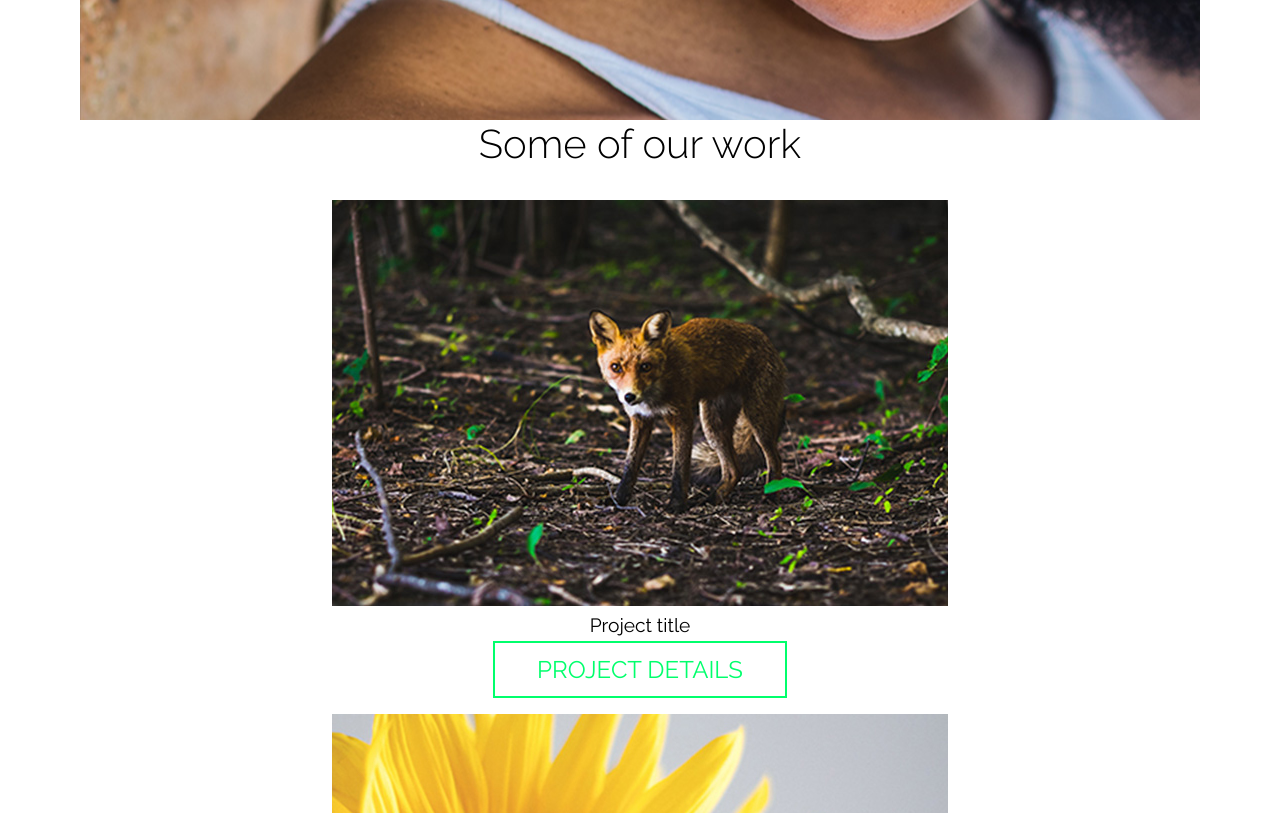
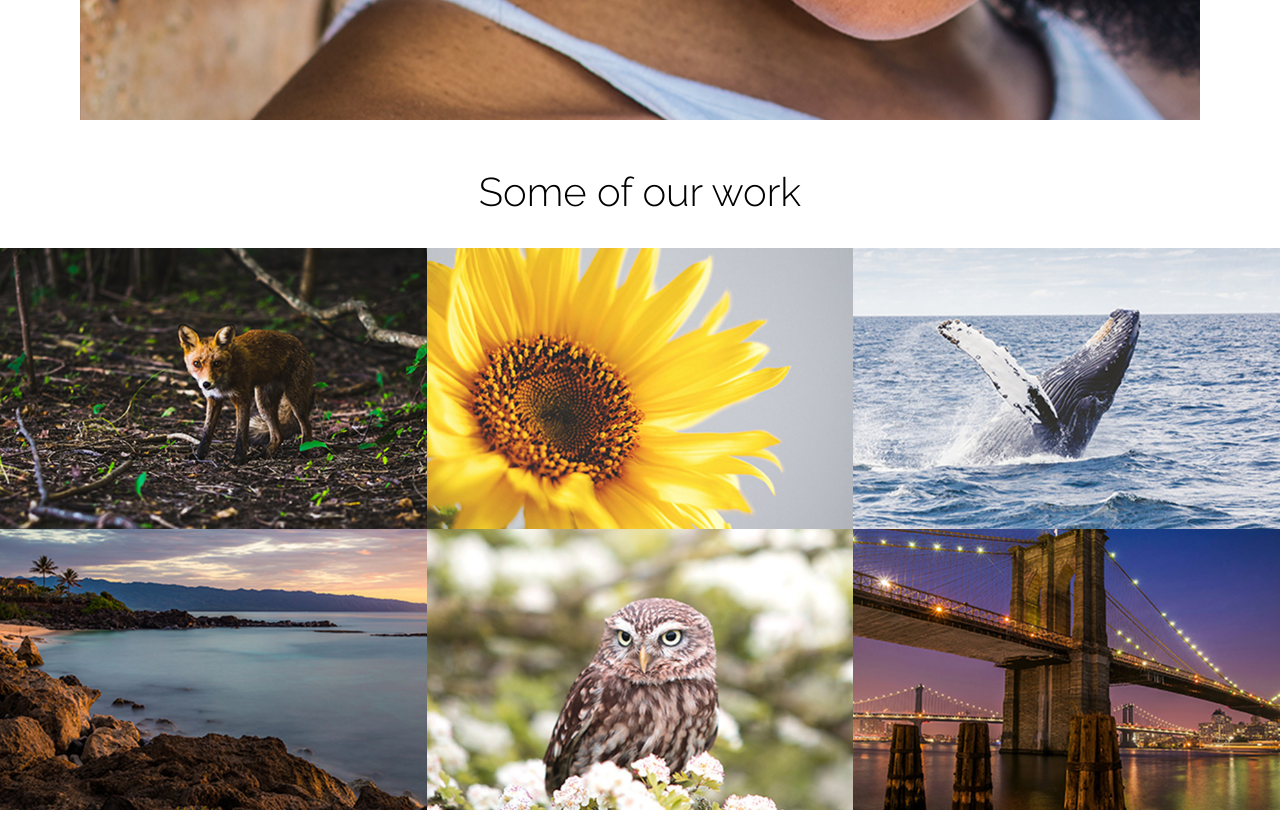
Before and after one commit to dominikmanowski/tutorials, a plain HTML site: page How to Create a Responsive Website from Scratch (YT)/index.html in a window 1280 px wide. Shown: the part 1360-2173 px from the top of the page. Drawn offline with Linux system fonts and the light colour scheme.

Commit message:
HtCaRWfS - portfolio section styled

```diff
--- a/How to Create a Responsive Website from Scratch (YT)/css/styles.sass
+++ b/How to Create a Responsive Website from Scratch (YT)/css/styles.sass
@@ -12,6 +12,7 @@ $second-color: #232323
 
 *
   box-sizing: border-box //padding is not added to total width of box
+  transition: all ease-in-out 250ms
 
 body
   margin: 0
@@ -68,6 +69,14 @@ p:last-of-type
   border-style: solid
   padding: .5em 1.75em
 
+@media (min-width: 60rem)
+  .button
+    font-size: 1.5rem
+
+.button-small
+  font-size: .7rem
+  font-weight: 700
+
 .button-accent
   color: $accent-color
   border-color: $accent-color
@@ -75,9 +84,7 @@ p:last-of-type
     background: $accent-color
     color: $second-color
 
-@media (min-width: 60rem)
-  .button
-    font-size: 1.5rem
+
 
 //header
 //------
@@ -173,8 +180,48 @@ nav
     margin-left: -2.5%
     top: -5em
     text-align: left
-    box-shadow: 0 0 4em 0 rgba(0,0,0,.3)
+    box-shadow: 0 0 4em 0 rgba(0, 0, 0, .3)
     h2
       top: .75em
       left: 6rem
       transform: translateX(0)
+
+//portfolio
+//---------
+
+.portfolio
+  padding: 3em 0
+
+.port-item
+  margin: 0
+  position: relative
+  img
+    display: block //removes spaces between images
+
+.port-description
+  position: absolute
+  z-index: 100 //place description on top of the photo
+  bottom: 0
+  left: 0
+  right: 0
+  padding-bottom: 2em
+  color: $primary-font-color
+  background: rgba(0, 0, 0, .6)
+  p
+    margin: 1em
+
+@media (min-width: 37rem)
+  .port-item
+    width: 50%
+    float: left
+
+@media (min-width: 60rem)
+  .port-item
+    width: 33.333334%
+    overflow: hidden
+
+  .port-description
+    transform: translateY(150%) //moves descriptions under and overflow:hidden hides them if are outside of the parent div
+
+  .port-item:hover .port-description
+    transform: translateY(0%)
```
Also changed, not shown: How to Create a Responsive Website from Scratch (YT)/css/styles.css, 1 other file.
